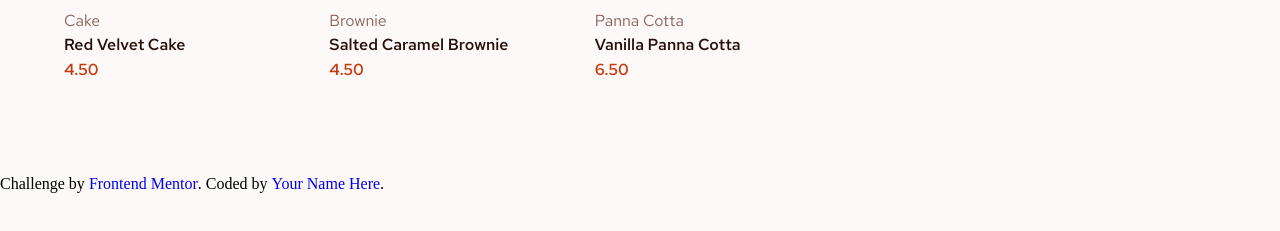
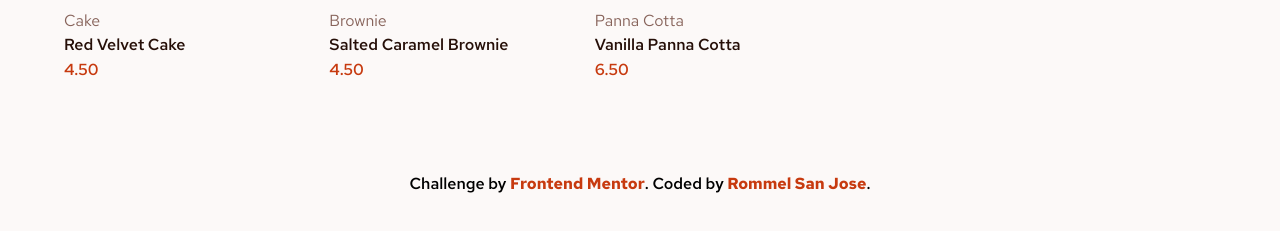
Before and after one commit to 47roms16/product-list-with-cart, a website built with Vite: page index.html in a window 1280 px wide. Shown: the part 539-770 px from the top of the page. Built offline with nearby package versions, Linux system fonts and the light colour scheme; files whose address does not match are found by name.

Commit message:
style: add styles and name for attribution links

```diff
--- a/index.html
+++ b/index.html
@@ -23,7 +23,7 @@
     <div class="attribution">
       Challenge by
       <a href="https://www.frontendmentor.io?ref=challenge">Frontend Mentor</a>. Coded by
-      <a href="https://www.frontendmentor.io/profile/47roms16">Your Name Here</a>.
+      <a href="https://www.frontendmentor.io/profile/47roms16">Rommel San Jose</a>.
     </div>
   </body>
 </html>
--- a/src/styles/style.css
+++ b/src/styles/style.css
@@ -246,6 +246,17 @@ button:focus {
   background-color: var(--btn-clr-rose-500);
 }
 
+/* Attribution */
+.attribution {
+  text-align: center;
+  font-family: var(--font-primary-semibold);
+}
+
+.attribution a {
+  font-family: var(--font-primary-bold);
+  color: var(--text-clr-primary);
+}
+
 /* || Breakpoints || */
 
 /* @media (max-width: 1536px) {
```
